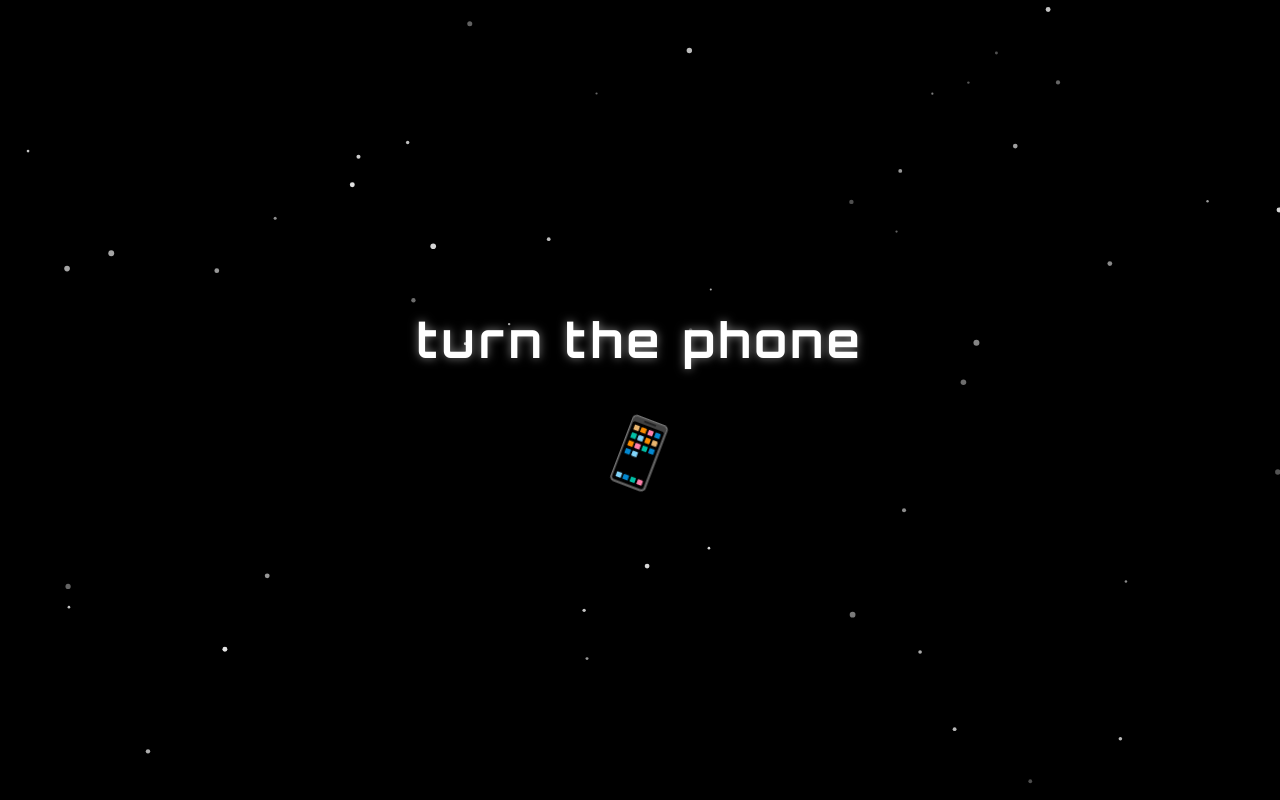
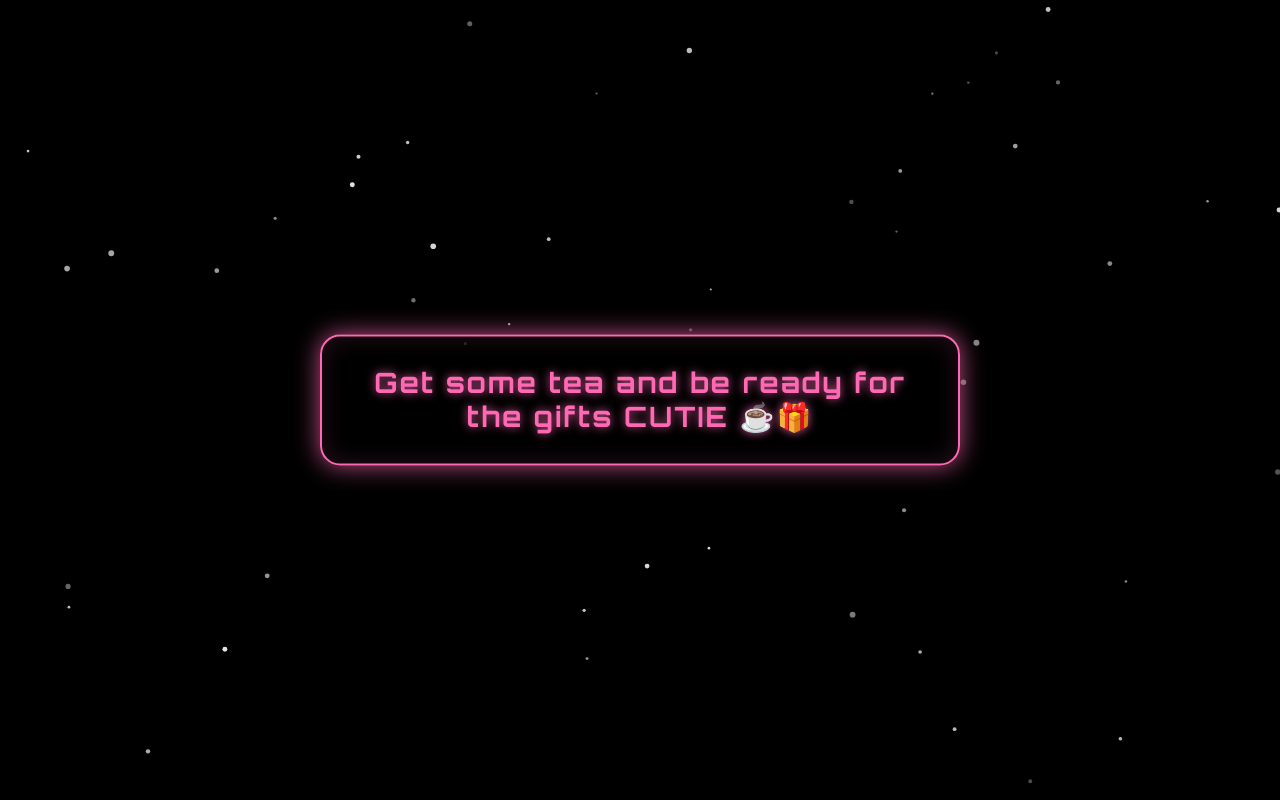
Before and after one commit to Vansh-711/antimatter, a plain HTML site: page index.html in a window 1280 px wide. Drawn offline with Linux system fonts and the light colour scheme.

Commit message:
Now when we rotate our smartphone, it gets me a new text

```diff
--- a/index.html
+++ b/index.html
@@ -16,6 +16,12 @@
             <div class="phone-emoji">📱</div>
         </div>
     </div>
+
+    <!-- New prompt when phone is rotated -->
+    <div class="rotated-prompt">
+        Get some tea and be ready for the gifts CUTIE ☕️🎁
+    </div>
+
     <canvas id="particleCanvas"></canvas>
     <script src="script.js"></script>
 </body>
--- a/script.js
+++ b/script.js
@@ -70,12 +70,39 @@ function animate() {
     requestAnimationFrame(animate);
 }
 
-// Handle window resize
+// Orientation detection function
+function checkOrientation() {
+    const rotatedPrompt = document.querySelector('.rotated-prompt');
+    const container = document.querySelector('.container');
+
+    // Check if device is in landscape mode
+    if (window.matchMedia('(orientation: landscape)').matches) {
+        // Show new prompt and hide original message
+        rotatedPrompt.classList.add('visible');
+        container.classList.add('hidden');
+    } else {
+        // Show original message and hide prompt
+        rotatedPrompt.classList.remove('visible');
+        container.classList.remove('hidden');
+    }
+}
+
+// Handle window resize and orientation change
 window.addEventListener('resize', () => {
     resizeCanvas();
     createParticles();
+    checkOrientation();
+});
+
+// Check orientation when page loads
+window.addEventListener('load', checkOrientation);
+
+// Also listen for orientation change event (for better mobile support)
+window.addEventListener('orientationchange', () => {
+    setTimeout(checkOrientation, 100); // Small delay to ensure orientation has changed
 });
 
 // Initialize
 createParticles();
 animate();
+checkOrientation();
--- a/style.css
+++ b/style.css
@@ -18,6 +18,11 @@ body {
     transform: translate(-50%, -50%);
     text-align: center;
     z-index: 10;
+    transition: opacity 0.5s ease;
+}
+
+.container.hidden {
+    display: none;
 }
 
 .message p {
@@ -44,6 +49,48 @@ body {
     }
 }
 
+/* New rotated prompt styling */
+.rotated-prompt {
+    display: none;
+    position: absolute;
+    top: 50%;
+    left: 50%;
+    transform: translate(-50%, -50%);
+    font-family: 'Orbitron', monospace;
+    font-size: 32px;
+    font-weight: 700;
+    color: #ff69b4;
+    text-align: center;
+    padding: 30px 50px;
+    background: rgba(0, 0, 0, 0.8);
+    border: 2px solid #ff69b4;
+    border-radius: 20px;
+    box-shadow:
+        0 0 20px rgba(255, 105, 180, 0.6),
+        inset 0 0 20px rgba(255, 105, 180, 0.1);
+    letter-spacing: 2px;
+    z-index: 20;
+    animation: glow-pulse 2s ease-in-out infinite alternate;
+    text-shadow: 0 0 10px rgba(255, 105, 180, 0.8);
+}
+
+.rotated-prompt.visible {
+    display: block;
+}
+
+@keyframes glow-pulse {
+    0% {
+        box-shadow:
+            0 0 20px rgba(255, 105, 180, 0.6),
+            inset 0 0 20px rgba(255, 105, 180, 0.1);
+    }
+    100% {
+        box-shadow:
+            0 0 30px rgba(255, 105, 180, 0.9),
+            inset 0 0 30px rgba(255, 105, 180, 0.2);
+    }
+}
+
 #particleCanvas {
     position: absolute;
     top: 0;
@@ -63,6 +110,12 @@ body {
     .phone-emoji {
         font-size: 56px;
     }
+
+    .rotated-prompt {
+        font-size: 28px;
+        padding: 25px 40px;
+        letter-spacing: 1.5px;
+    }
 }
 
 @media (max-width: 480px) {
@@ -74,4 +127,19 @@ body {
     .phone-emoji {
         font-size: 48px;
     }
+
+    .rotated-prompt {
+        font-size: 24px;
+        padding: 20px 30px;
+        letter-spacing: 1px;
+    }
 }
+
+/* Landscape specific styles */
+@media (orientation: landscape) {
+    .rotated-prompt {
+        font-size: 28px;
+        max-width: 90vw;
+        line-height: 1.2;
+    }
+}
```
